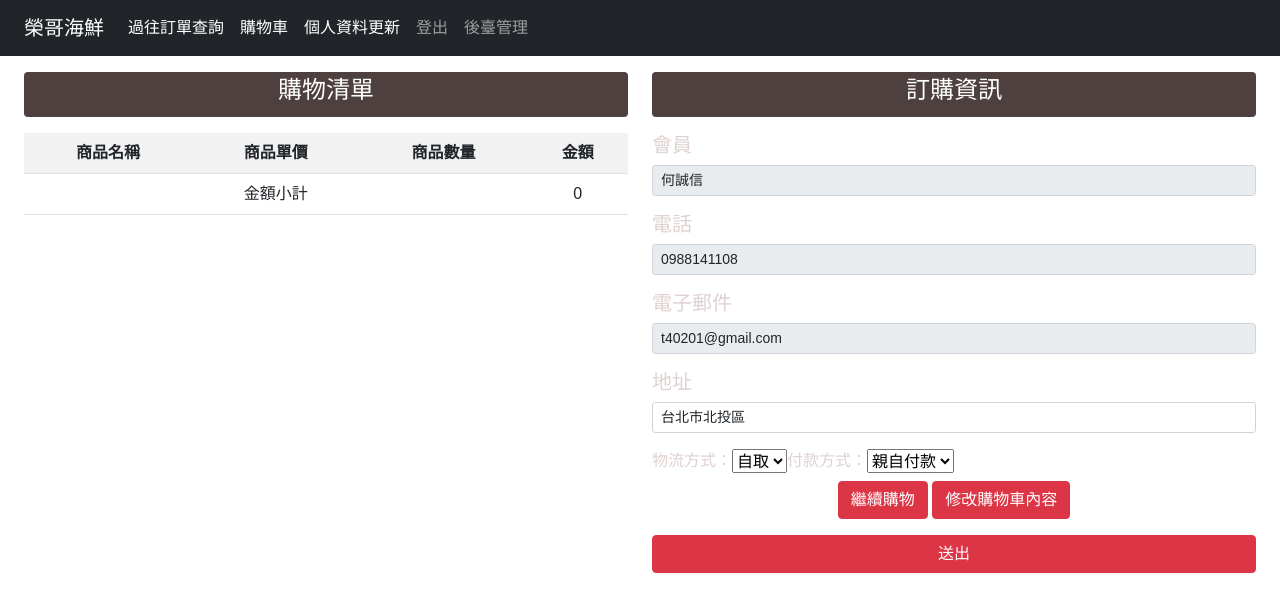
After one commit to Shane-Fang/DragonBroSystem, a Django app: page /OrderManagement/cartorder/ in a window 1280 px wide. The commit adds this page. Shown: the top 612 px of the page. Run offline with Django 4.2, Linux system fonts and the light colour scheme; a user stored in the database is signed in; data comes from the database, SQL or seed files in the repository; both versions use the stored data as it was after the commit.

Commit message:
訂單流程完成

```diff
--- a/OrderManagement/models.py
+++ b/OrderManagement/models.py
@@ -52,11 +52,23 @@ class ShoppingCartDetails(models.Model):
         verbose_name_plural = '購物車明細'  # 中文名稱
 
 class Orders(models.Model):
+    State_CHOICES = (
+        (0, '代處理'),
+        (1, '已處理'),
+    )
+    Delivery_CHOICES = (
+        (0, '自取'),
+        (1, '寄送'),
+    )
+    Payment_CHOICES = (
+        (0, '親自付款'),
+        (1, '貨到付款'),
+    )
     User=models.ForeignKey(User, on_delete=models.DO_NOTHING,verbose_name="類別")
     Time=models.DateTimeField(auto_now_add=True)
     Delivery_method=models.IntegerField(choices=Delivery_CHOICES,default=1,verbose_name="運送方式",null=True, blank=True)
     Delivery_state=models.IntegerField(choices=State_CHOICES,default=1,verbose_name="運送狀態",null=True, blank=True)
-    Payment_method=models.IntegerField(choices=State_CHOICES,default=1,verbose_name="付款方式",null=True, blank=True)
+    Payment_method=models.IntegerField(choices=Payment_CHOICES,default=1,verbose_name="付款方式",null=True, blank=True)
     Payment_time=models.DateTimeField(null=True, blank=True,verbose_name='付款時間')
     Address = models.CharField(max_length=255,verbose_name='地址')
     Total=models.IntegerField(null=False,verbose_name='總價格')
@@ -64,8 +76,9 @@ class Orders(models.Model):
         verbose_name = "訂單"
         verbose_name_plural = '訂單'  # 中文名稱
     def __str__(self):
-        return self.pk
+        return str(self.pk)
 class OrderDetails(models.Model):
+    Order = models.ForeignKey(Orders, on_delete=models.CASCADE,verbose_name='訂單編號')
     Product=models.ForeignKey(Products,on_delete=models.DO_NOTHING,verbose_name='商品')
     Number=models.IntegerField(verbose_name="數量")
     Price=models.IntegerField(null=False,verbose_name='價格')
--- /dev/null
+++ b/OrderManagement/templates/cartorder.html
@@ -0,0 +1,107 @@
+{% extends 'index/base.html' %}
+{%load static%}
+{% block title %}
+<title>{{title}}</title>
+<style>
+  .cartorder_inner {
+    background-color: #4f4040;
+  }
+
+  .form-label {
+    color: #dfd1d1;
+  }
+</style>
+{% endblock %}
+{% block content %}
+
+<div class="container-fluid text-center cartorder_outer">
+  <form action="{%url 'OrderManagement:cartok' %}" method="post">
+    {% csrf_token %}
+    <div class="row">
+      <div class="col-12 col-md-6">
+        <div class="badge text-wrap cartorder_inner my-3" style="width: 100%;">
+          <h4>購物清單</h4>
+        </div>
+        <table class="table table-striped">
+          <tr>
+            <th>商品名稱</th>
+            <th>商品單價</th>
+            <th>商品數量</th>
+            <th>金額</th>
+          </tr>
+          {% for product in cartlist %}
+          <tr>
+            <td>{{ product.Product }}</td>
+            <td>{{product.Price}}</td>
+            <td>{{product.Number}}</td>
+            <td>{{product.Total}}</td>
+          </tr>
+          {% endfor%}
+          <tr>
+            <td class="text-center" colspan="3">金額小計</td>
+            <td>{{total}}</td>
+          </tr>
+          <!-- <tr>
+            <td class="text-center" colspan="4">運費</td>
+            <td>{{shipping}}</td>
+          </tr> -->
+          <!-- <tr>
+            <td class="text-center" colspan="3">和計</td>
+            <td>{{grandtotal}}</td>
+          </tr> -->
+        </table>
+      </div>
+      <div class="col-12 col-md-6">
+        <div class="badge text-wrap cartorder_inner my-3" style="width: 100%;">
+          <h4>訂購資訊</h4>
+        </div>
+        <h5 class="form-label text-start">會員</h5>
+        <div class="input-group input-group-sm mb-3">
+          <input type="text" class="form-control" name='customername' aria-label="Sizing example input"
+            aria-describedby="customername" readonly="readonly" value="{{user.user_name}}">
+
+        </div>
+        <h5 class="form-label text-start">電話</h5>
+        <div class="input-group input-group-sm mb-3">
+          <input type="text" class="form-control" name="customerphone" aria-label="Sizing example input"
+            aria-describedby="customerphone" readonly="readonly" value="{{user.phone_number}}">
+
+
+        </div>
+        <h5 class="form-label text-start">電子郵件</h5>
+        <div class="input-group input-group-sm mb-3">
+          <input type="text" class="form-control" name="customeremail" aria-label="Sizing example input"
+            aria-describedby="customeremail" readonly="readonly" value="{{user.email}}">
+        </div>
+        <h5 class="form-label text-start">地址</h5>
+        <div class="input-group input-group-sm mb-3">
+          <select class="form-control" name="address" aria-label="Sizing example input" aria-describedby="customeraddress">
+              {% for address in addresses %}
+                  <option value="{{ address }}" {% if address == user.Address %} selected {% endif %}>{{ address }}</option>
+              {% endfor %}
+          </select>
+      </div>
+
+        <div class="d-flex form-label">
+          物流方式：
+          <select name="Delivery" id="Delivery">
+            <option value="0">自取</option>
+            <option value="1">寄送</option>
+          </select>
+          付款方式：
+          <select name="Payment_method" id="Payment_method">
+            <option value="0">親自付款</option>
+            <option value="1">貨到付款</option>
+          </select>
+        </div>
+        <button type="button" class="btn btn-danger" onclick="location.href='{% url 'home' %}'">繼續購物</button>
+        <button type="button" class="btn btn-danger"
+          onclick="location.href='{% url 'OrderManagement:cart' %}'">修改購物車內容</button>
+        <div>
+          <button type="submit" class="mt-3 btn btn-danger" style="width: 100%;">送出</button>
+        </div>
+      </div>
+    </div>
+  </form>
+</div>
+{% endblock %}
--- a/OrderManagement/urls.py
+++ b/OrderManagement/urls.py
@@ -6,4 +6,6 @@ urlpatterns = [
     path('cart/', views.cart, name='cart'),
     path('delete_from_cart/', views.delete_from_cart, name='delete_from_cart'),
     path('update_cart_item/', views.update_cart_item, name='update_cart_item'),
+    path('cartorder/',views.cartorder,name='cartorder'),
+    path('cartok/',views.cartok,name='cartok'),
 ]
--- a/OrderManagement/views.py
+++ b/OrderManagement/views.py
@@ -1,8 +1,10 @@
 from django.shortcuts import render
 from .models import ShoppingCart,ShoppingCartDetails,Orders,OrderDetails
 from django.contrib.auth.models import User
+from member.models import Address
 from django.http import JsonResponse
 from django.views.decorators.http import require_POST
+from django.db import transaction
 # Create your views here.
 def cart(request):
     current_user = request.user
@@ -20,6 +22,73 @@ def cart(request):
     }
     return render(request, 'cart.html',context)
 
+def cartorder(request):
+
+    if request.user.is_authenticated:
+        current_user = request.user
+
+        member_Orders = Orders.objects.filter(User=current_user).first() or None
+        print(member_Orders)
+        print(member_Orders.get_Payment_method_display())
+        member_cart = ShoppingCart.objects.filter(User=current_user).first() or None
+        if member_cart:
+            cart_details = member_cart.details.all()
+            total=member_cart.Total
+        else:
+            cart_details=None
+            total=0
+        addresses=Address.objects.filter(user=current_user)
+        context={
+            'title':'訂單確認',
+            'user':current_user,
+            'addresses':addresses,
+            'cartlist':cart_details,
+            'total':total
+        }
+        return render(request, 'cartorder.html',context )
+def cartok(request):
+    if request.user.is_authenticated and request.method=='POST':
+        current_user = request.user
+        shopping_cart = ShoppingCart.objects.get(User=current_user)
+
+        with transaction.atomic():
+            # 創建新的訂單
+            order = Orders(
+                User=current_user,
+                Delivery_method=request.POST['Delivery'],
+                Delivery_state=0,
+                Payment_method=request.POST['Payment_method'],
+                Address=request.POST['address'],
+                Total=shopping_cart.Total
+            )
+            order.save()
+
+            # 遍歷購物車中的每一個項目，並為每個項目創建訂單細節
+            for item in ShoppingCartDetails.objects.filter(ShoppingCart=shopping_cart):
+                OrderDetails(
+                    Product=item.Product,
+                    Number=item.Number,
+                    Price=item.Price,
+                    Total=item.Total,
+                    Order=order  # 關聯到剛創建的訂單
+                ).save()
+
+            # 清空或刪除購物車
+            ShoppingCartDetails.objects.filter(ShoppingCart=shopping_cart).delete()
+            shopping_cart.delete()
+            latest_order = Orders.objects.latest('id')
+            order_detail = OrderDetails.objects.filter(Order=latest_order)
+            Payment_method_display = latest_order.get_Payment_method_display()
+            Delivery_method_display = latest_order.get_Delivery_method_display()
+            context={
+                'title':'訂單完成',
+                'user':current_user,
+                'order':order,
+                'Payment_method':Payment_method_display,
+                'Delivery_method':Delivery_method_display,
+                'order_detail':order_detail,
+            }
+            return render(request, 'cartok.html',context )
 @require_POST
 def delete_from_cart(request):
     detail_id = request.POST.get('detail_id')
--- a/Product/templates/detail.html
+++ b/Product/templates/detail.html
@@ -34,7 +34,6 @@
       <!-- <h3>商品介紹</h3> -->
       <h5>備註： {{product.Products.Specification}}</h5>
       <h5>庫存： {{product.Number}}</h5>
-      {{product.id}}
       <form action="{% url 'Product:add_to_cart_view' product_id=product.id %}" method="post">
         {% csrf_token %}
 
--- a/member/models.py
+++ b/member/models.py
@@ -75,3 +75,5 @@ class Transpose(models.Model):
 class Address(models.Model):
     user=models.ForeignKey(User, on_delete=models.CASCADE,verbose_name='會員' ,blank=True, null=True, default=None)
     address = models.CharField(max_length=255,verbose_name='地址')
+    def __str__(self):
+        return self.address
```
Also changed, not shown: OrderManagement/templates/cart.html (+3 -4 lines), OrderManagement/templates/cartok.html (added, +97 -0 lines), OrderManagement/migrations/0008_orderdetails_order_alter_shoppingcartdetails_number.py (added), db.sqlite3.
